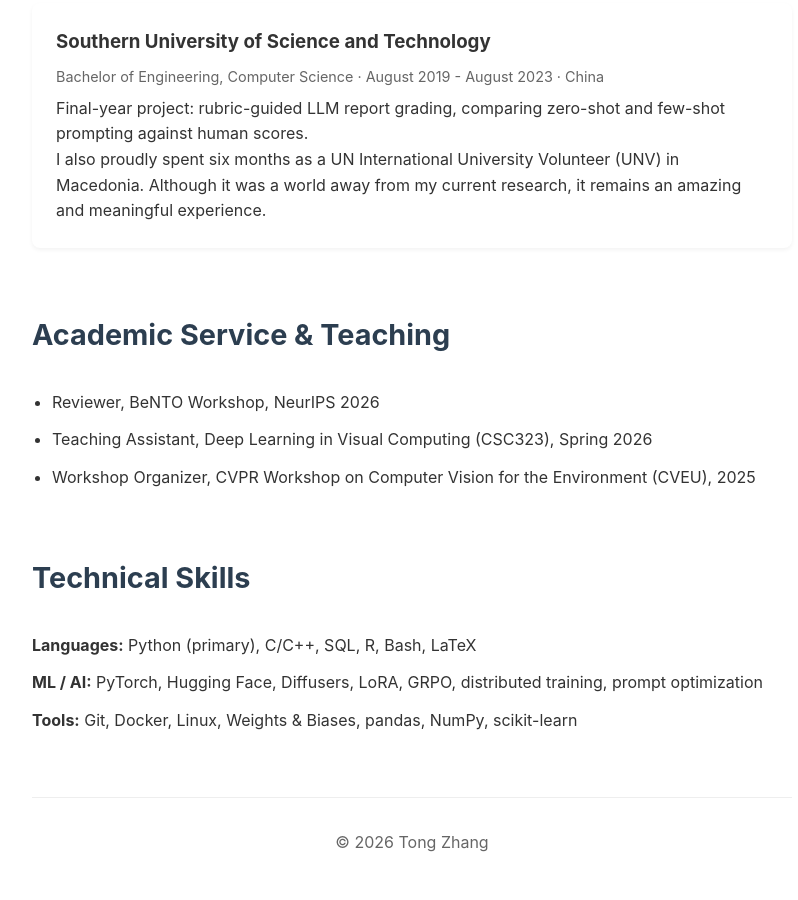
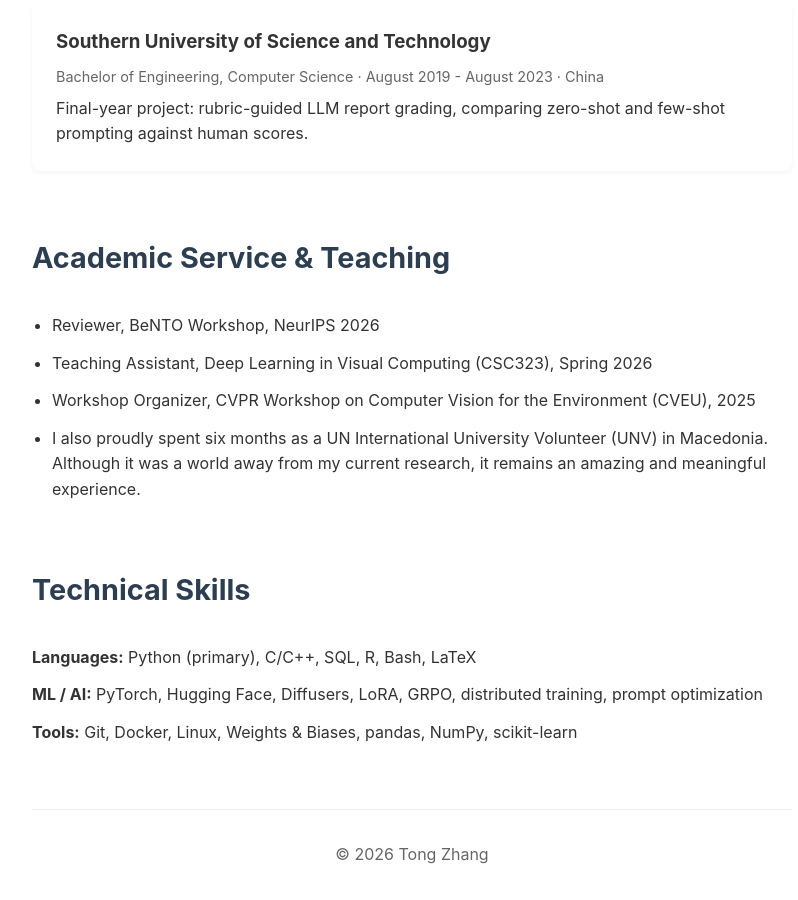
Before and after one commit to ZhangT-tech/ZhangT-tech.github.io, a plain HTML site: page index.html in a window 1280 px wide. Shown: the part 3001-3901 px from the top of the page, without its empty margins (228-1026 px from the left). Drawn offline with Linux system fonts and the light colour scheme.

Commit message:
Move UNV experience to service section

```diff
--- a/index.html
+++ b/index.html
@@ -118,7 +118,6 @@
                 <h3>Southern University of Science and Technology</h3>
                 <p class="publication-meta">Bachelor of Engineering, Computer Science · August 2019 - August 2023 · China</p>
                 <p>Final-year project: rubric-guided LLM report grading, comparing zero-shot and few-shot prompting against human scores.</p>
-                <p>I also proudly spent six months as a UN International University Volunteer (UNV) in Macedonia. Although it was a world away from my current research, it remains an amazing and meaningful experience.</p>
             </article>
         </section>
 
@@ -128,6 +127,7 @@
                 <li>Reviewer, BeNTO Workshop, NeurIPS 2026</li>
                 <li>Teaching Assistant, Deep Learning in Visual Computing (CSC323), Spring 2026</li>
                 <li>Workshop Organizer, CVPR Workshop on Computer Vision for the Environment (CVEU), 2025</li>
+                <li>I also proudly spent six months as a UN International University Volunteer (UNV) in Macedonia. Although it was a world away from my current research, it remains an amazing and meaningful experience.</li>
             </ul>
         </section>
 
```
